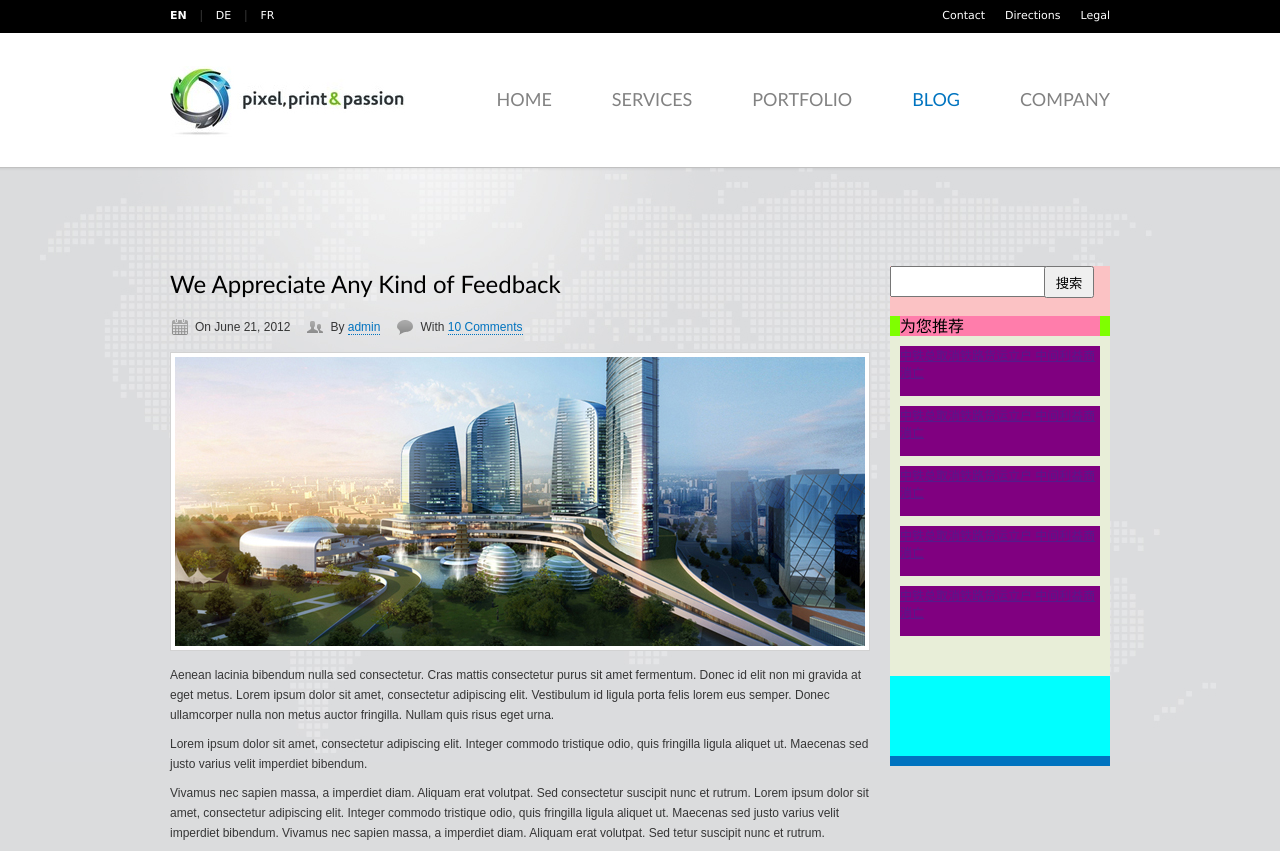
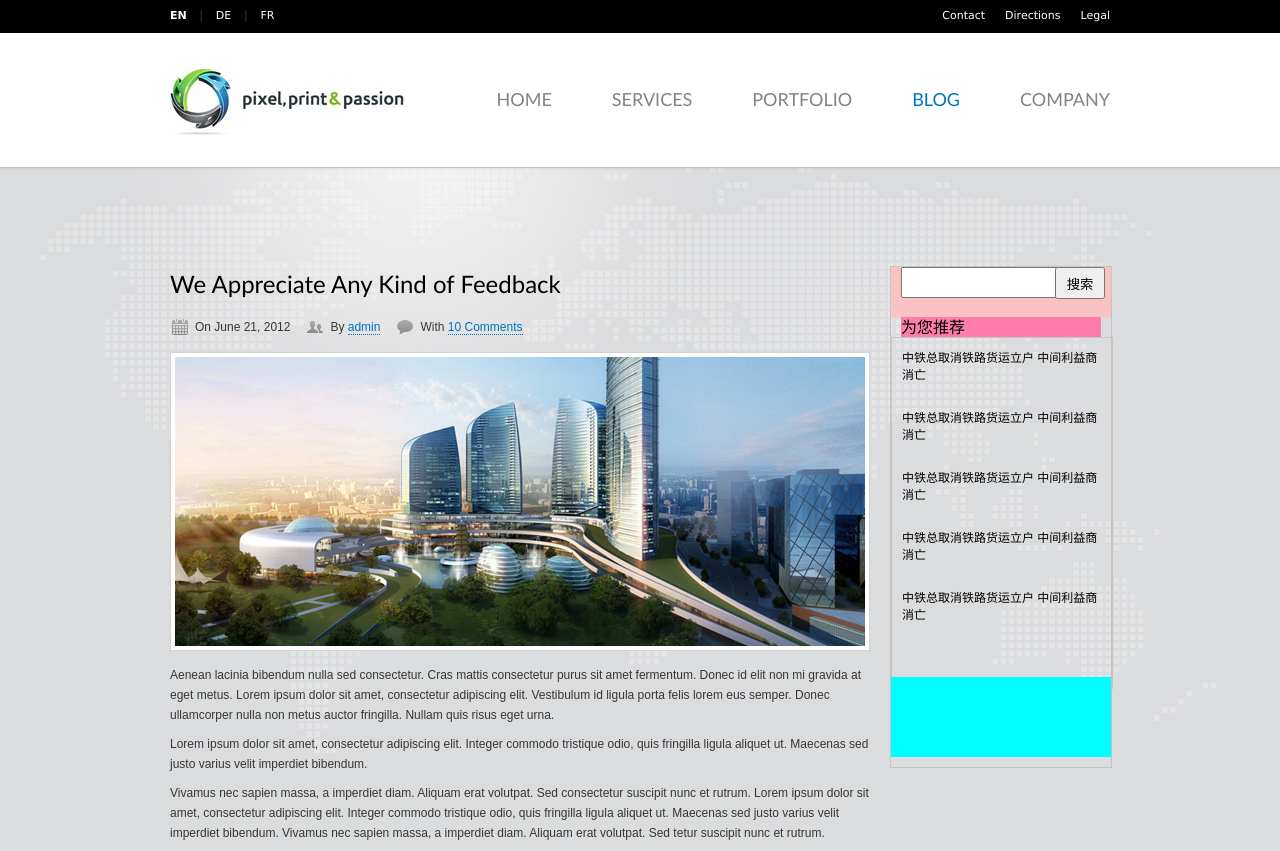
Before and after one commit to hdlmx2/website, a plain HTML site: page single-post.html in a window 1280 px wide. Shown: the top 851 px of the page. Drawn offline with Linux system fonts and the light colour scheme.

Commit message:
新闻推荐模块基本完成

```diff
--- a/css/newsdetail.css
+++ b/css/newsdetail.css
@@ -3,7 +3,8 @@
     margin-top: 35px;
     width: 220px;
     height: 500px;
-    background-color: #0073bf;
+    border: solid #c4c4c4 1px;
+    /* background-color: #0073bf;*/
 }
 
 .news_search {
@@ -15,6 +16,7 @@
 
 .news_search input {
     float: left;
+    margin-left: 10px;
     width: 150px;
     height: 25px;
 
@@ -32,7 +34,7 @@
     margin-top: 0px;
     width: 220px;
     height: 360px;
-    background-color: chartreuse;
+    /* background-color: chartreuse;*/
 }
 
 .news_suggest_title {
@@ -47,8 +49,14 @@
     float: left;
     width: 100%;
     height: 350px;
-    background-color: #e8eed8;
+    /*background-color: #e8eed8;*/
+    border: solid #c4c4c4 1px;
 
+}
+
+.links a {
+    color: #000;
+    text-decoration: none;
 }
 
 .news_title {
@@ -57,7 +65,7 @@
     height: 50px;
     margin-top: 10px;
     margin-left: 10px;
-    background-color: purple;
+    /*background-color:#f9f8f4;*/
 
 }
 
```
